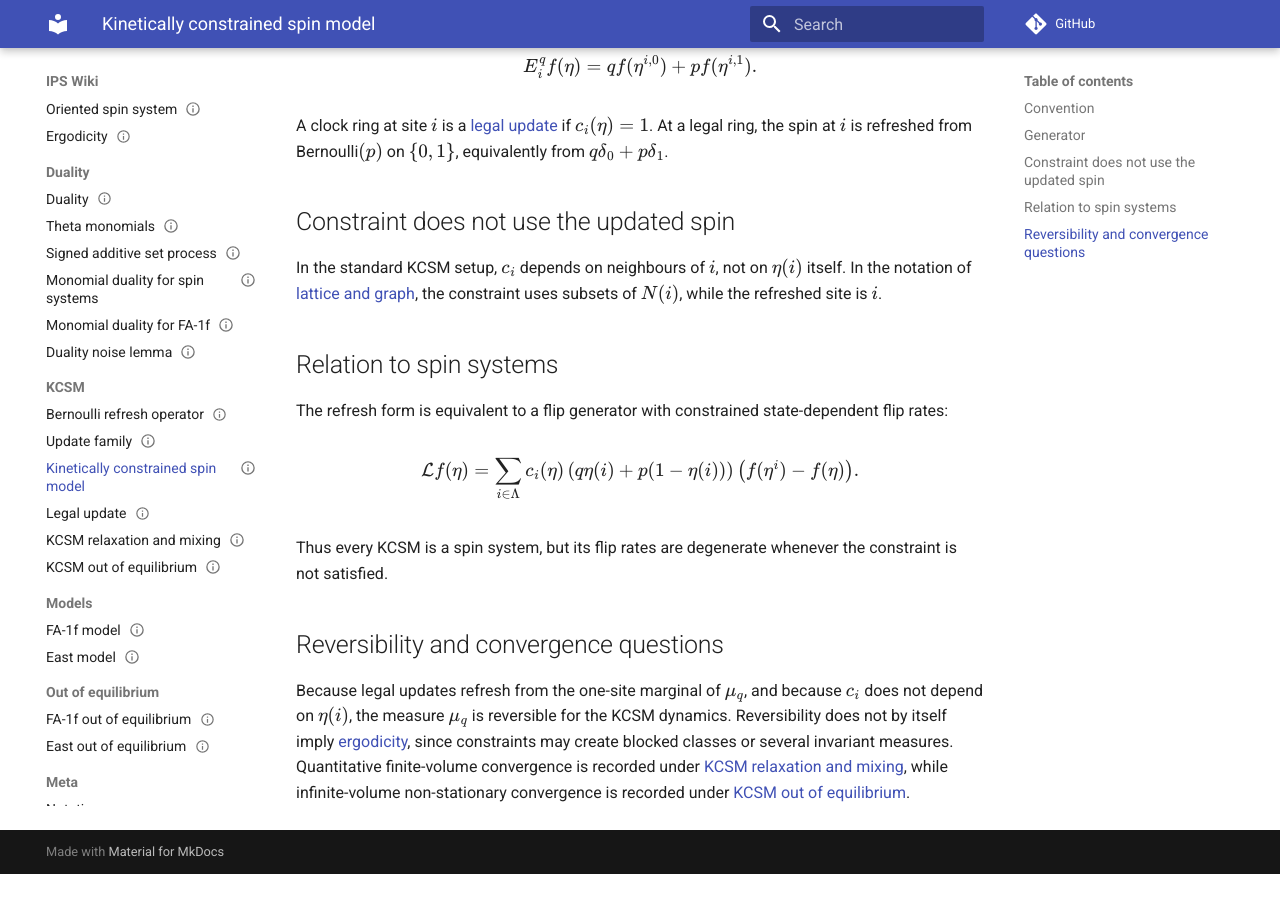
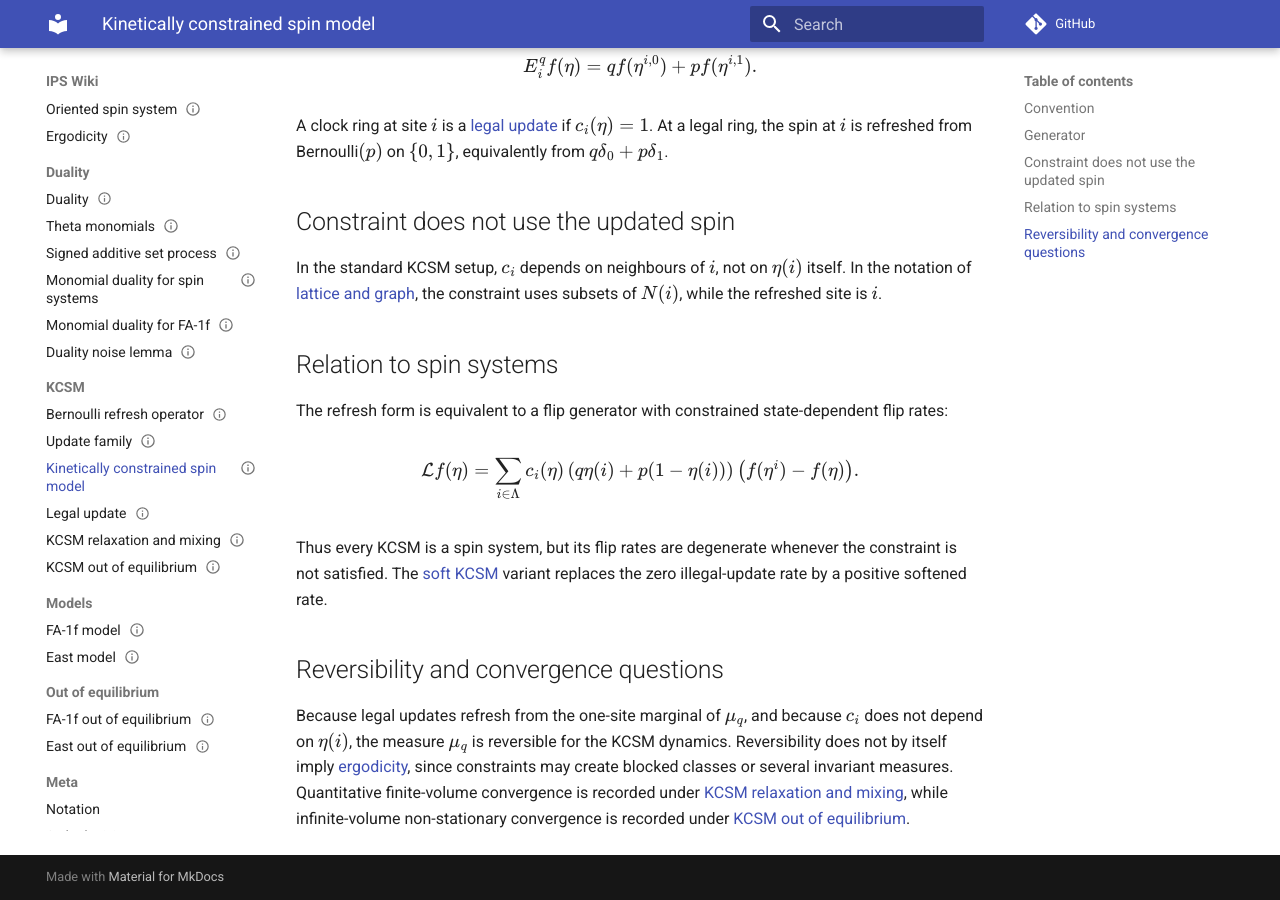
Before and after one commit to maciejgluchowski86-beep/ips-wiki, an MkDocs documentation site: the page built from docs/entries/kinetically-constrained-spin-model.md, in a window 1280 px wide and 900 px high, scrolled down 1007 px. Built offline with MkDocs 1.6.1 and Material for MkDocs 9.7.7, drawn with Linux system fonts in a browser that asks for light colours; comment, search, counter and statistics services are not loaded; before the commit the page ends 1881 px from its top, so only the background shows below that.

Commit message:
Link KCSM entry to soft KCSM

```diff
--- a/docs/entries/kinetically-constrained-spin-model.md
+++ b/docs/entries/kinetically-constrained-spin-model.md
@@ -63,7 +63,7 @@ $$
 \left(f(\eta^i)-f(\eta)\right).
 $$
 
-Thus every KCSM is a spin system, but its flip rates are degenerate whenever the constraint is not satisfied.
+Thus every KCSM is a spin system, but its flip rates are degenerate whenever the constraint is not satisfied. The [soft KCSM](soft-kcsm.md) variant replaces the zero illegal-update rate by a positive softened rate.
 
 ## Reversibility and convergence questions
 
```
